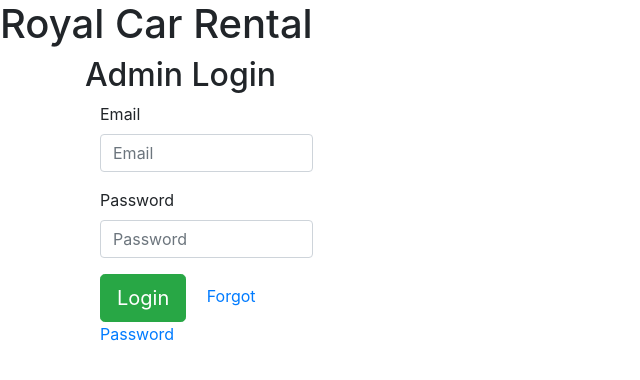
After one commit to Raminderpreet90/RoyalCarRental, a Java web app: page /Royal_Car_Rental/AdminLogin.jsp in a window 1280 px wide. The commit adds this page. Shown: the top 380 px of the page, without its empty margins (0-640 px from the left). Run offline with Spring Boot 4, a stand-in JSP engine, Linux system fonts and the light colour scheme; the project's own start-up code is not run, and a stand-in starts its controllers and pages; some of the project's set-up classes (security, data sources, template engines, error pages and the like) are left out, and stand-ins take their place; some libraries are stand-ins or nearby versions.

Commit message:
Admin Login
Created admin Login Page with some validations.

```diff
--- a/src/main/java/com/controller/SignUpController.java
+++ b/src/main/java/com/controller/SignUpController.java
@@ -8,10 +8,6 @@ import org.springframework.web.bind.annotation.ModelAttribute;
 import org.springframework.web.bind.annotation.PostMapping;
 
 import com.model.SignUpForm;
-
-
-
-
 
 @Controller
 public class SignUpController {
--- /dev/null
+++ b/src/main/webapp/AdminLogin.jsp
@@ -0,0 +1,72 @@
+<!DOCTYPE html>
+<html lang="en">
+<head>
+    <meta charset="utf-8">
+    <meta name="viewport" content="width=device-width, initial-scale=1.0">
+    <meta name="description" content="">
+    <meta name="author" content="">
+    <h1>Royal Car Rental</h1>
+    <title> Admin Login</title>
+
+    <!-- core CSS -->
+    <link href="css/bootstrap.min.css" rel="stylesheet">
+    <link href="css/font-awesome.min.css" rel="stylesheet">
+    <link href="css/prettyPhoto.css" rel="stylesheet">
+    <link href="css/animate.min.css" rel="stylesheet">
+    <link href="css/main.css" rel="stylesheet">
+    <link href="css/responsive.css" rel="stylesheet">
+    <link rel="shortcut icon" href="images/ico/favicon.ico">
+    <link rel="apple-touch-icon-precomposed" sizes="144x144" href="images/ico/apple-touch-icon-144-precomposed.png">
+    <link rel="apple-touch-icon-precomposed" sizes="114x114" href="images/ico/apple-touch-icon-114-precomposed.png">
+    <link rel="apple-touch-icon-precomposed" sizes="72x72" href="images/ico/apple-touch-icon-72-precomposed.png">
+    <link rel="apple-touch-icon-precomposed" href="images/ico/apple-touch-icon-57-precomposed.png">
+</head><!--/head-->
+
+<body>
+
+    <%--<%@ include file="admin-header.jsp" %>--%>
+
+    <section id="blog" class="container">
+        <div class="center">
+            <h2>Admin Login</h2>
+        </div>
+        <div class="blog">
+            <div class="row">
+                <div class="col-md-offset-3 col-md-8">
+                    <form class="form-horizontal" method="POST" action="admin-loginProcess.jsp" data-toggle="validator">
+                      <div class="form-group">
+                        <label for="inputEmail3" class="col-sm-2 control-label">Email</label>
+                        <div class="col-sm-4">
+                          <input type="email" name="email" class="form-control" placeholder="Email" data-error="email address is invalid" required>
+                            <div class="help-block with-errors"></div>
+                        </div>
+                      </div>
+                      <div class="form-group">
+                        <label for="inputPassword3" class="col-sm-2 control-label">Password</label>
+                        <div class="col-sm-4">
+                          <input type="password" name="pwd" class="form-control" placeholder="Password" required  >
+                        </div>
+                      </div>
+                      <div class="form-group">
+                        <div class="col-sm-offset-2 col-sm-4">
+                          <button type="submit" class="btn btn-success btn-lg"> Login </button>
+                            &emsp;<a href="forgot.html">Forgot Password</a>
+                        </div>
+                      </div>
+                    </form>
+                </div><!--/.col-md-8-->
+            </div><!--/.row-->
+        </div>
+    </section>
+
+    <%--<%@ include file="admin-footer.jsp" %>--%>
+
+    <script src="js/jquery.js"></script>
+    <script src="js/bootstrap.min.js"></script>
+    <script src="js/jquery.prettyPhoto.js"></script>
+    <script src="js/jquery.isotope.min.js"></script>
+    <script src="js/main.js"></script>
+    <script src="js/wow.min.js"></script>
+    <script src="js/validator.js"></script>
+</body>
+</html>
--- a/src/main/webapp/account.jsp
+++ b/src/main/webapp/account.jsp
@@ -33,7 +33,7 @@
 
 			<h4>CREATE ACCOUNT</h4>
 			<button id="btn1"><a href="showSignInForm">USER LOGIN</a></button>
-			<button id="btn2"><a href="adminlogin.html">ADMIN LOGIN</button>
+			<button id="btn2"><a href="AdminLogin.jsp">ADMIN LOGIN</button>
 			<br><br>
 
 
--- a/src/main/webapp/index.jsp
+++ b/src/main/webapp/index.jsp
@@ -7,7 +7,7 @@
  <form action="">
 <pre>
 
-Hello World
+<a href="http://localhost:8080/Royal_Car_Rental/account.jsp">Visit our Website</a>
 
 </pre>
 </form>
```
Also changed, not shown: src/main/webapp/admin-loginProcess.jsp (added), 1 other file.
